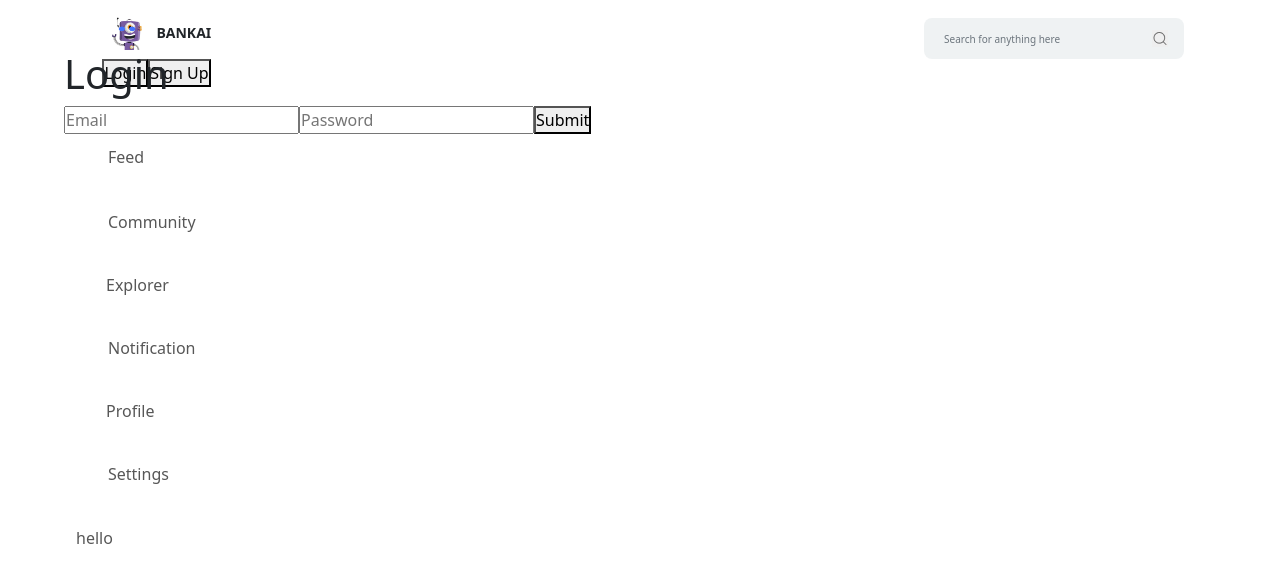
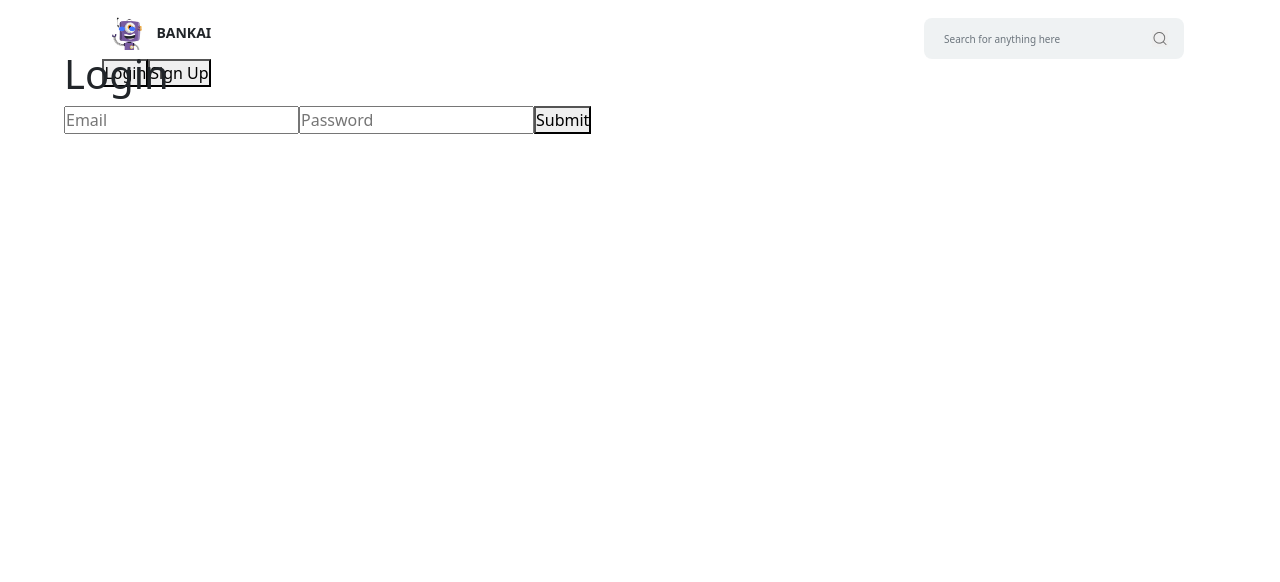
Before and after one commit to YemiOG/animeKaze, a React (Create React App) app: page /login in a window 1280 px wide. Shown: the top 582 px of the page. Built offline with nearby package versions, Linux system fonts and the light colour scheme.

Commit message:
Import notifications and community components

```diff
--- a/src/components/application/AppRouter.js
+++ b/src/components/application/AppRouter.js
@@ -24,6 +24,12 @@ import RequestPasswordChange from "../Auth/RequestChangePassword"
 import Profile from "../profile/Profile"
 import Follow from "../follow/followerList"
 
+//notification
+import Notification from '../notification/notification'
+
+//notification
+import Community from '../community/community'
+
 //error page
 import PageNotFound from '../error/pageNotFound'
 
@@ -33,8 +39,11 @@ function AppRouter() {
 	const profileLocation = location.pathname.includes('user') && !location.pathname.includes('follow')
 	const followerLocation = location.pathname.includes('user') && location.pathname.includes('follower')
 	const followingLocation = location.pathname.includes('user') && location.pathname.includes('followed')
+	const sideBarDisplay = location.pathname.includes('notification') || location.pathname.includes('community')
+	const loginLocation = location.pathname.includes('login') || location.pathname.includes('register')
 
-	// console.log(profileLocation)
+	// console.log(sideBarDisplay)
+	// console.log(location.pathname)
 	// console.log(followerLocation)
 	// console.log(followingLocation)
 
@@ -64,7 +73,7 @@ function AppRouter() {
 		<UserContext.Provider value={{token, userInfo, appState, setAppState, setUserInfo, removeToken, setToken}}>
 			<Header />
 			<div className='App'>
-				<Sidebar/>
+				{!loginLocation && <Sidebar/> }
 				{/* {console.log(userInfo.uzer)} */}
 				{console.log(location.pathname)}
 				{/* username: {userInfo.currentUser} */}
@@ -72,6 +81,8 @@ function AppRouter() {
 					<Route exact path="/login" element={<Login/>}></Route>
 					<Route exact path="/register" element={<Register/>}></Route>
 					<Route exact path="/" element={<Base />}></Route>
+					<Route exact path="/notifications" element={<Notification />}></Route>
+					<Route exact path="/community" element={<Community />}></Route>
 					<Route exact path="/accounts/password/reset/" element={<RequestPasswordChange/>}></Route>
 					<Route exact path="/explore" element={
 								<AuthedRoute >
@@ -102,7 +113,7 @@ function AppRouter() {
 								}/>}
 					<Route path='*' element={<PageNotFound />}/>
 				</Routes>
-				{token && <Trend />}
+				{(token && !sideBarDisplay)  && <Trend />}
 				{/* <Footer /> */}
 			</div>
 		</UserContext.Provider>
```
